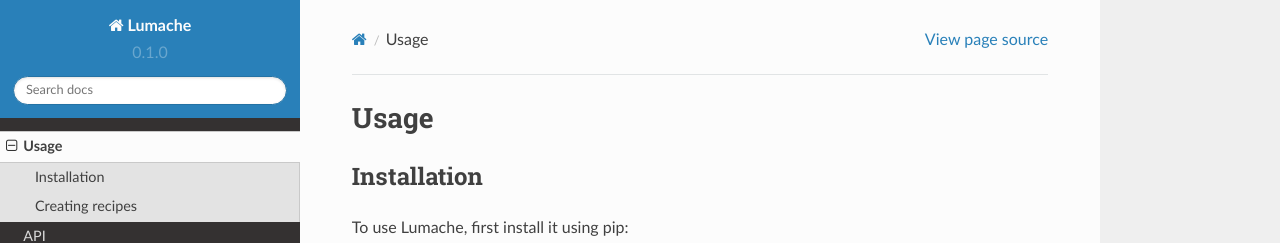
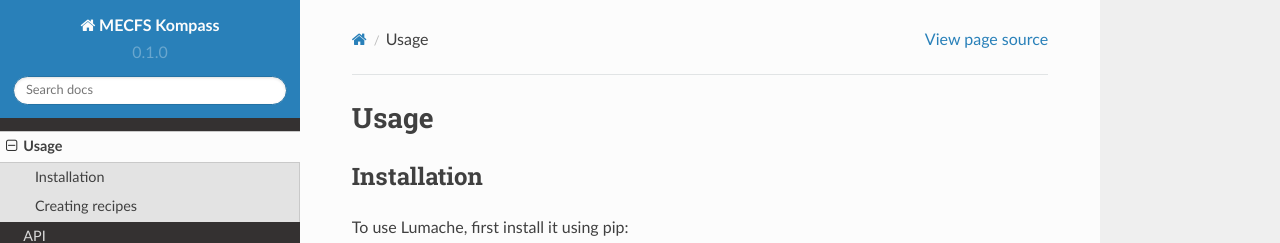
Before and after one commit to freesbie42/mecfs-kompass, a Sphinx documentation site: the page built from docs/source/usage.rst, in a window 1280 px wide and 1095 px high. Shown: the top 243 px of the window. Built offline with Sphinx 7.4.7 and the Read the Docs theme 2.0.0, drawn with Linux system fonts in a browser that asks for light colours; some of the changed text lies outside the part shown.

Commit message:
change project informations

```diff
--- a/docs/source/conf.py
+++ b/docs/source/conf.py
@@ -2,9 +2,9 @@
 
 # -- Project information
 
-project = 'Lumache'
-copyright = '2021, Graziella'
-author = 'Graziella'
+project = 'MECFS Kompass'
+copyright = '2024, MaTo'
+author = 'MaTo'
 
 release = '0.1'
 version = '0.1.0'
```
